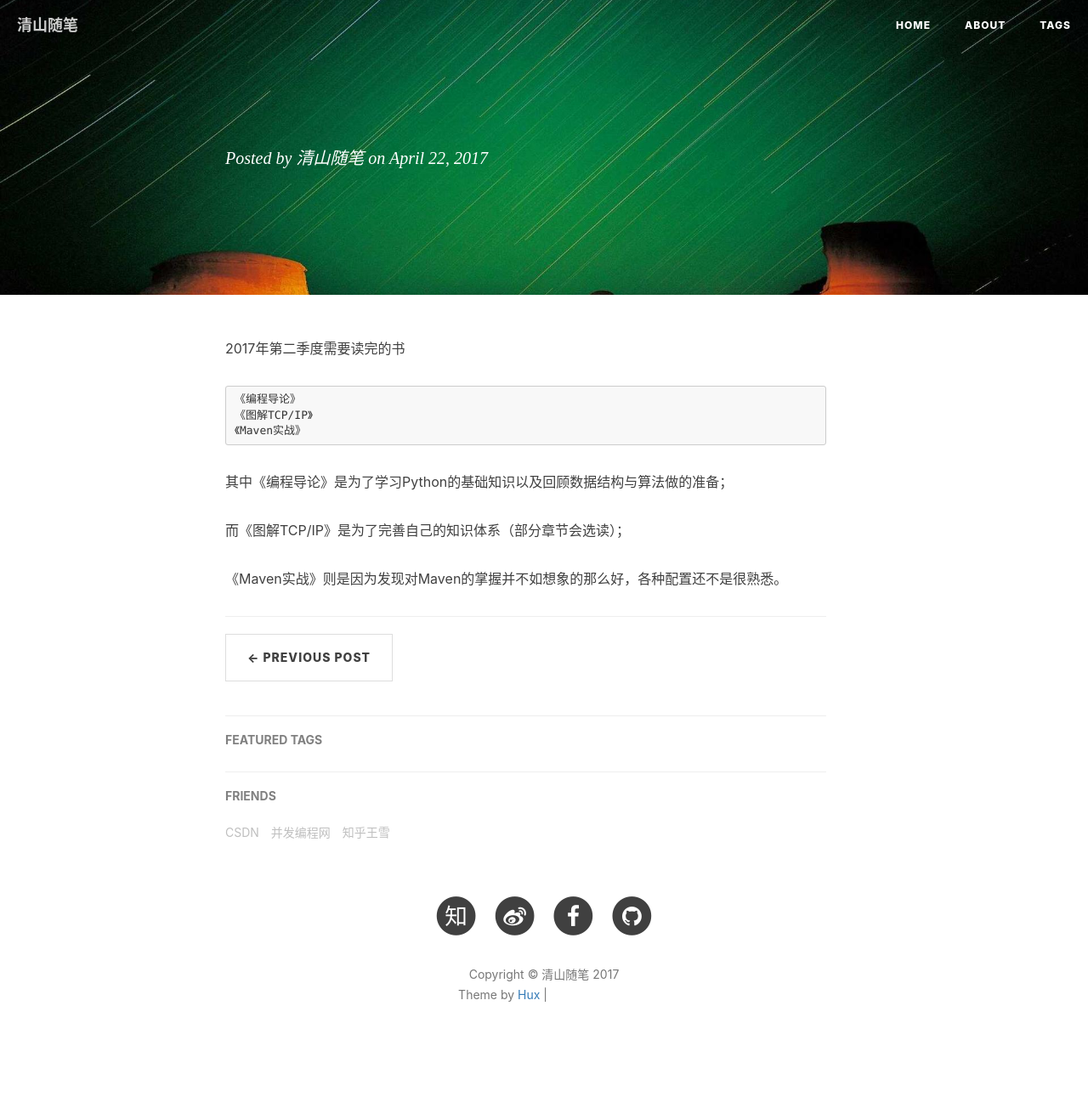
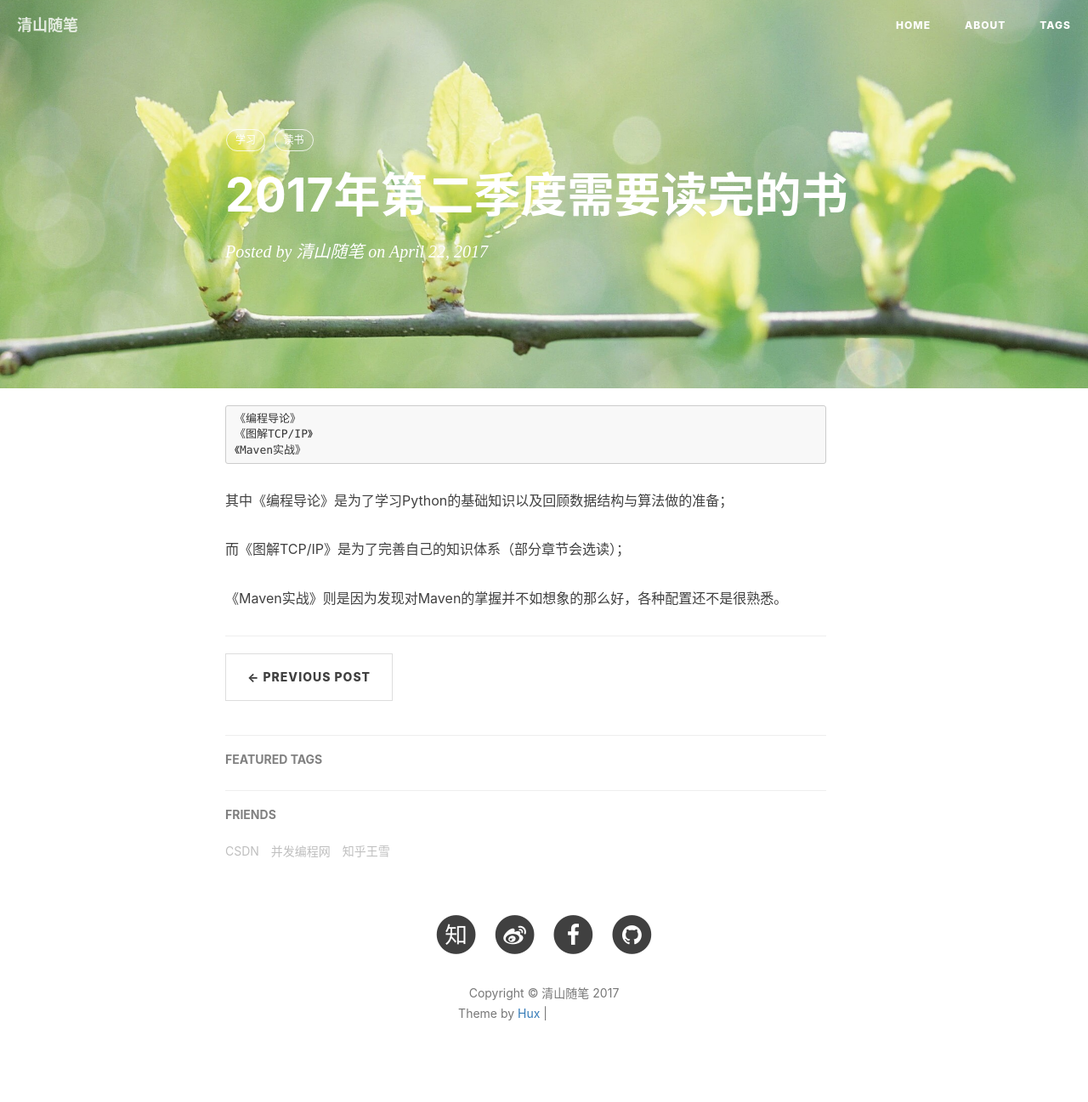
Before and after one commit to linfenliang/linfenliang.github.io, a Jekyll site: the page built from _posts/2017-04-22-2017年第二季度读书计划.md, in a window 1280 px wide. Shown: the whole page at 85% size. Built offline with Jekyll 4.4.1, drawn with Linux system fonts in a browser that asks for light colours; nearby versions of some CDN libraries; our own code applies the rules of GitHub Pages for plain Markdown files; comment, search, counter and statistics services are not loaded; before the commit the page ends 1275 px from its top, so only the background shows below that; some of the changed lines change nothing that is shown; grey boxes are pictures that could not be loaded.

Commit message:
no message

```diff
--- a/_posts/2017-04-22-2017年第二季度读书计划.md
+++ b/_posts/2017-04-22-2017年第二季度读书计划.md
@@ -5,11 +5,11 @@ subtitle: ""
 date:   2017-04-22
 header-img: "img/post-bg-life.jpg"
 tags:
-	 - 学习
+    - 学习
     - 读书
 categories: 学习 读书
 ---
-2017年第二季度需要读完的书
+
 
 	《编程导论》
 	《图解TCP/IP》
```
